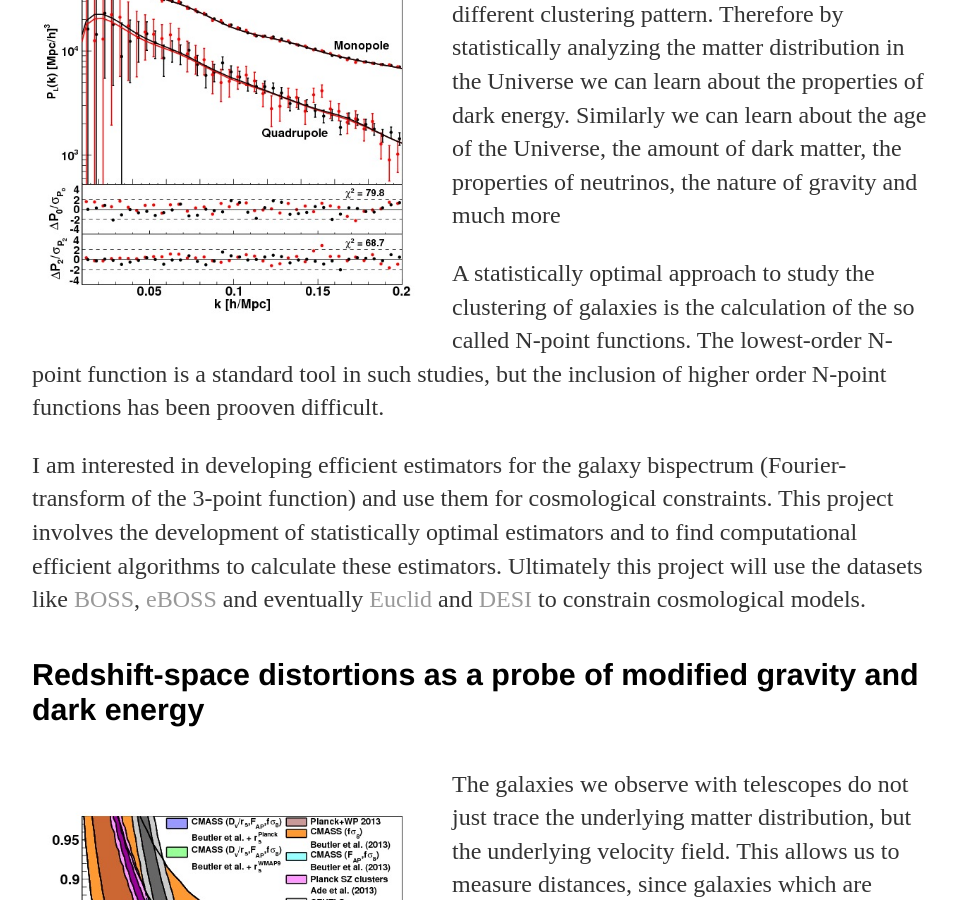
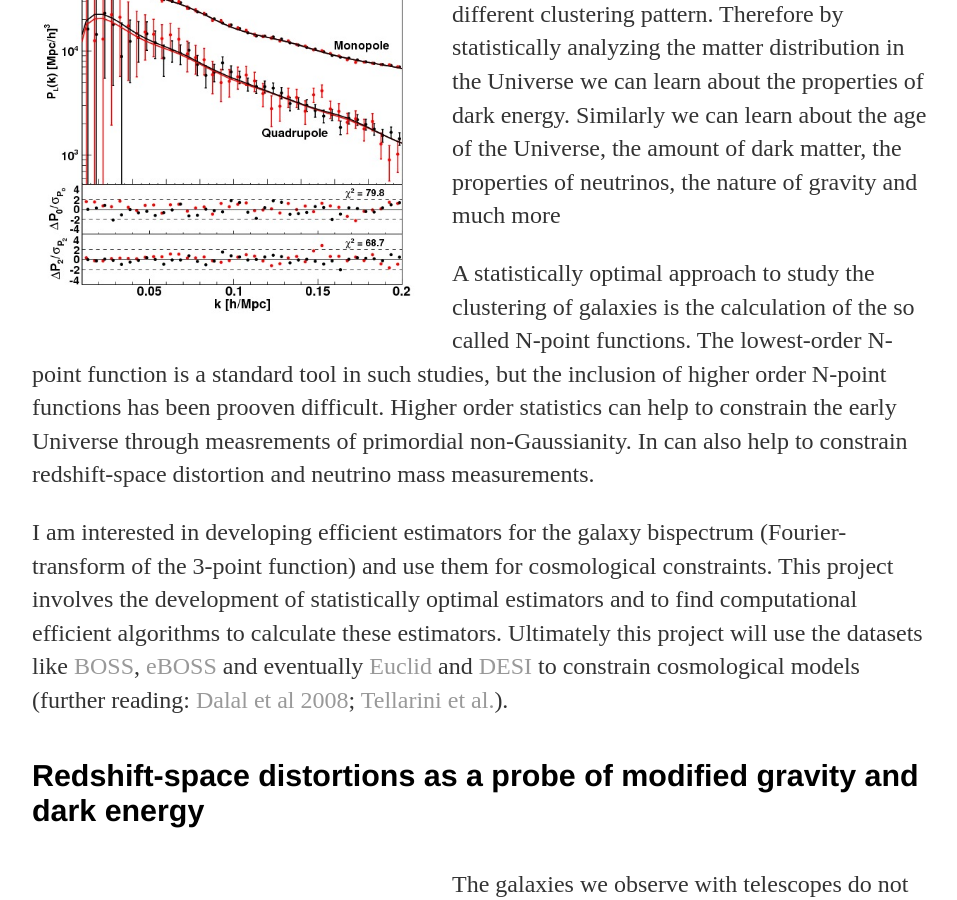
Before and after one commit to fbeutler/fbeutler.github.io, a Jekyll site: the page built from research/projects.html, in a window 1280 px wide and 900 px high, scrolled down 2752 px. Shown: the whole window, without its empty margins (160-1117 px from the left). Built offline with Jekyll 4.4.1, drawn with Linux system fonts in a browser that asks for light colours.

Commit message:
Update projects.html

```diff
--- a/research/projects.html
+++ b/research/projects.html
@@ -75,7 +75,8 @@ title: My research projects
   <p>
     A statistically optimal approach to study the clustering of galaxies is the calculation of the so called N-point functions. The
     lowest-order N-point function is a standard tool in such studies, but the inclusion of higher order N-point functions has been
-    prooven difficult.
+    prooven difficult. Higher order statistics can help to constrain the early Universe through measrements of primordial non-Gaussianity.
+    In can also help to constrain redshift-space distortion and neutrino mass measurements.
   </p>
   <p>
     I am interested in developing efficient estimators for the galaxy bispectrum (Fourier-transform of the 3-point function) and use them
@@ -84,7 +85,8 @@ title: My research projects
     href="http://www.sdss3.org/surveys/boss.php" target="_blank">BOSS</a>, <a href="http://www.sdss.org/surveys/eboss/" target="_blank">
     eBOSS</a> and eventually
     <a href="https://www.euclid-ec.org/" targey="_blank">Euclid</a> and <a href="http://desi.lbl.gov/" target="_blank">DESI</a>
-    to constrain cosmological models.
+    to constrain cosmological models (further reading: <a href="https://arxiv.org/abs/0710.4560v3" target="_blank">Dalal et al 2008</a>;
+    <a href="https://arxiv.org/abs/1603.06814v2" target="_blank">Tellarini et al.</a>).
   </p>
 
   <h4>Redshift-space distortions as a probe of modified gravity and dark energy</h4>
```
